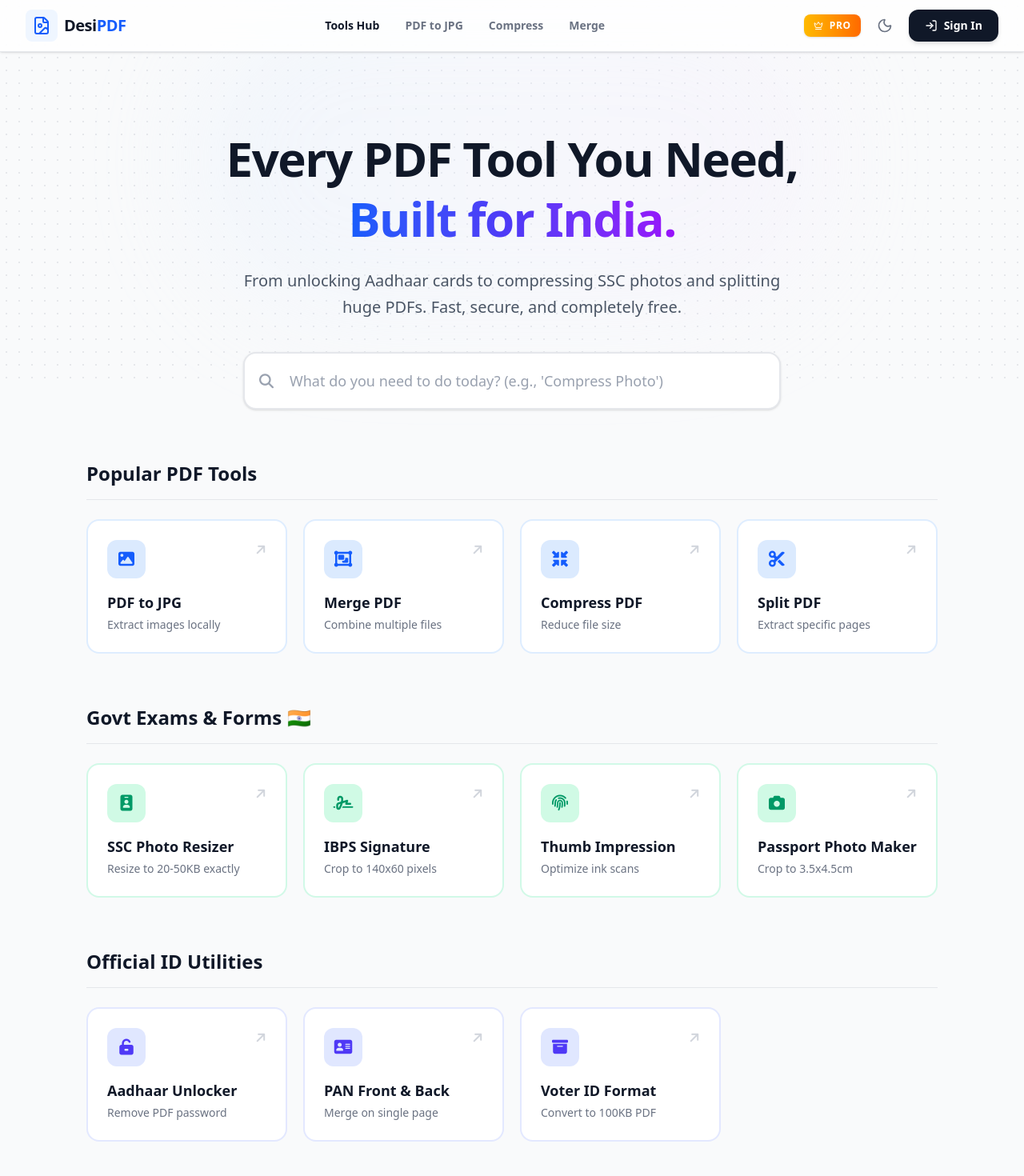
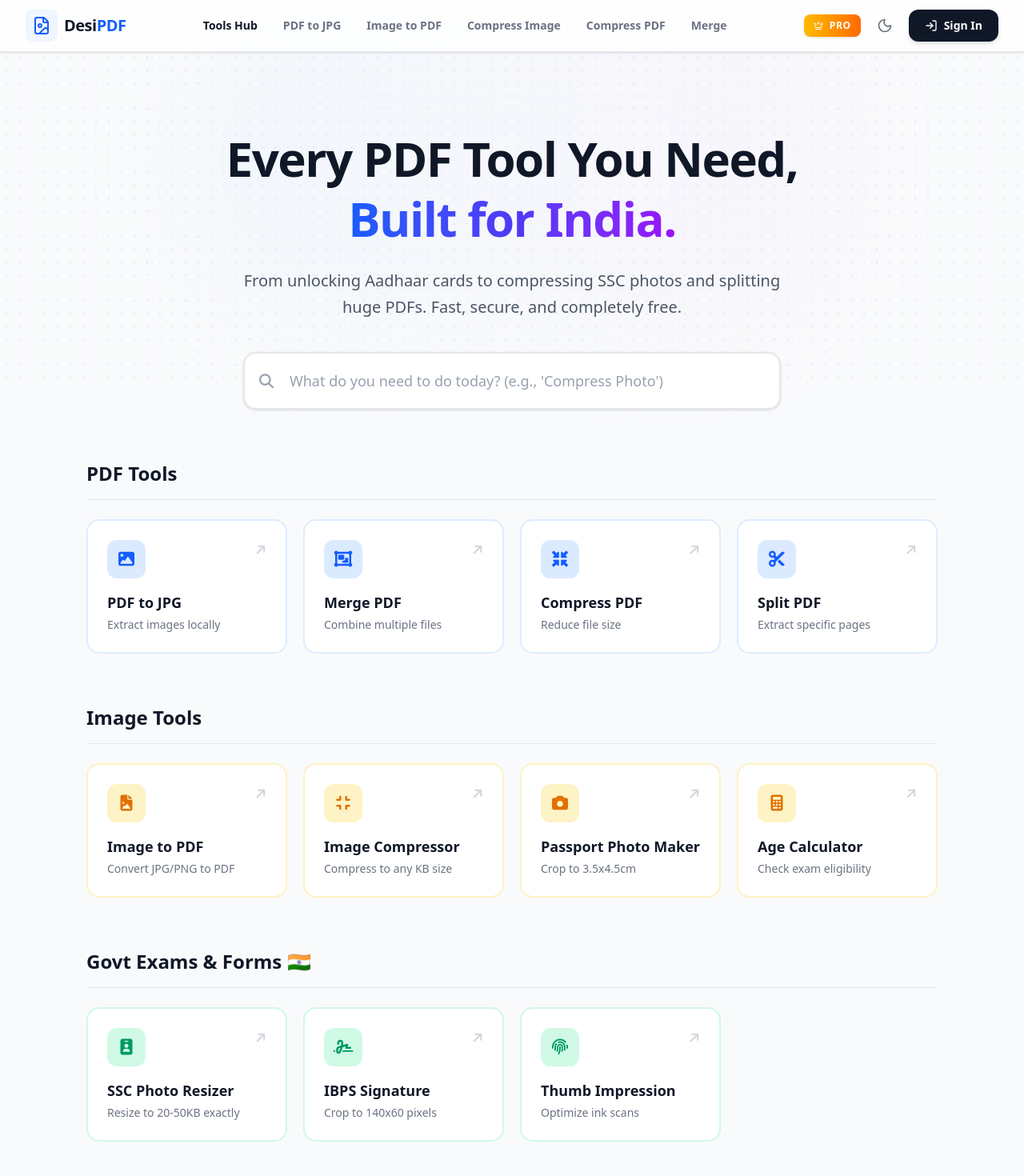
Before and after one commit to thyagarajsalome/Desi-pdf, a Next.js app: page / in a window 1280 px wide. Shown: the top 1470 px of the page at 80% size. Built offline with nearby package versions, Linux system fonts and the light colour scheme; no server answers.

Commit message:
Reorganize Navbar, Homepage, and Footer with 3 new tools neatly arranged

```diff
--- a/src/app/page.js
+++ b/src/app/page.js
@@ -6,7 +6,7 @@ import { motion } from "framer-motion";
 export default function Home() {
   const categories = [
     {
-      title: "Popular PDF Tools",
+      title: "PDF Tools",
       color: "blue",
       tools: [
         { id: "pdf-to-jpg", title: "PDF to JPG", desc: "Extract images locally", icon: "fa-image", route: "/pdf-to-jpg" },
@@ -16,13 +16,22 @@ export default function Home() {
       ]
     },
     {
+      title: "Image Tools",
+      color: "amber",
+      tools: [
+        { id: "image-to-pdf", title: "Image to PDF", desc: "Convert JPG/PNG to PDF", icon: "fa-file-image", route: "/image-to-pdf" },
+        { id: "image-compressor", title: "Image Compressor", desc: "Compress to any KB size", icon: "fa-compress", route: "/image-compressor" },
+        { id: "passport-photo", title: "Passport Photo Maker", desc: "Crop to 3.5x4.5cm", icon: "fa-camera", route: "/passport-maker" },
+        { id: "age-calculator", title: "Age Calculator", desc: "Check exam eligibility", icon: "fa-calculator", route: "/age-calculator" },
+      ]
+    },
+    {
       title: "Govt Exams & Forms 🇮🇳",
       color: "emerald",
       tools: [
         { id: "ssc-photo", title: "SSC Photo Resizer", desc: "Resize to 20-50KB exactly", icon: "fa-id-badge", route: "/ssc-photo-compressor" },
         { id: "ibps-sign", title: "IBPS Signature", desc: "Crop to 140x60 pixels", icon: "fa-signature", route: "/ssc-photo-compressor" },
         { id: "thumb-impression", title: "Thumb Impression", desc: "Optimize ink scans", icon: "fa-fingerprint", route: "/thumb-impression" },
-        { id: "passport-photo", title: "Passport Photo Maker", desc: "Crop to 3.5x4.5cm", icon: "fa-camera", route: "/passport-maker" },
       ]
     },
     {
@@ -39,6 +48,7 @@ export default function Home() {
   const getColorClasses = (color) => {
     const maps = {
       blue: "from-blue-50/50 to-blue-100/50 dark:from-blue-900/20 dark:to-blue-800/20 text-blue-600 dark:text-blue-400 border-blue-200/50 dark:border-blue-800/50 hover:border-blue-400 dark:hover:border-blue-500 hover:shadow-[0_8px_20px_rgba(37,99,235,0.15)] dark:hover:shadow-[0_8px_20px_rgba(37,99,235,0.05)]",
+      amber: "from-amber-50/50 to-amber-100/50 dark:from-amber-900/20 dark:to-amber-800/20 text-amber-600 dark:text-amber-400 border-amber-200/50 dark:border-amber-800/50 hover:border-amber-400 dark:hover:border-amber-500 hover:shadow-[0_8px_20px_rgba(245,158,11,0.15)] dark:hover:shadow-[0_8px_20px_rgba(245,158,11,0.05)]",
       emerald: "from-emerald-50/50 to-emerald-100/50 dark:from-emerald-900/20 dark:to-emerald-800/20 text-emerald-600 dark:text-emerald-400 border-emerald-200/50 dark:border-emerald-800/50 hover:border-emerald-400 dark:hover:border-emerald-500 hover:shadow-[0_8px_20px_rgba(16,185,129,0.15)] dark:hover:shadow-[0_8px_20px_rgba(16,185,129,0.05)]",
       indigo: "from-indigo-50/50 to-indigo-100/50 dark:from-indigo-900/20 dark:to-indigo-800/20 text-indigo-600 dark:text-indigo-400 border-indigo-200/50 dark:border-indigo-800/50 hover:border-indigo-400 dark:hover:border-indigo-500 hover:shadow-[0_8px_20px_rgba(79,70,229,0.15)] dark:hover:shadow-[0_8px_20px_rgba(79,70,229,0.05)]",
     };
@@ -48,6 +58,7 @@ export default function Home() {
   const getIconBg = (color) => {
     const maps = {
       blue: "bg-blue-100 dark:bg-blue-900/50 text-blue-600 dark:text-blue-400",
+      amber: "bg-amber-100 dark:bg-amber-900/50 text-amber-600 dark:text-amber-400",
       emerald: "bg-emerald-100 dark:bg-emerald-900/50 text-emerald-600 dark:text-emerald-400",
       indigo: "bg-indigo-100 dark:bg-indigo-900/50 text-indigo-600 dark:text-indigo-400",
     };
--- a/src/components/Footer.js
+++ b/src/components/Footer.js
@@ -4,7 +4,7 @@ export default function Footer() {
   return (
     <footer className="bg-white dark:bg-[#09090b] border-t border-gray-200 dark:border-gray-800 pt-16 pb-8 mt-auto">
       <div className="max-w-7xl mx-auto px-4 sm:px-6 lg:px-8">
-        <div className="grid grid-cols-1 md:grid-cols-4 gap-12 mb-12">
+        <div className="grid grid-cols-2 md:grid-cols-5 gap-8 md:gap-12 mb-12">
 
           <div className="col-span-1 md:col-span-1">
             <Link href="/" className="flex items-center gap-2 mb-4">
@@ -29,12 +29,23 @@ export default function Footer() {
           </div>
 
           <div>
+            <h4 className="font-bold text-gray-900 dark:text-white mb-4 uppercase tracking-wider text-sm">Image & Utility</h4>
+            <ul className="space-y-3 text-sm text-gray-500 dark:text-gray-400">
+              <li><Link href="/image-to-pdf" className="hover:text-amber-600 transition">Image to PDF</Link></li>
+              <li><Link href="/image-compressor" className="hover:text-amber-600 transition">Image Compressor</Link></li>
+              <li><Link href="/passport-maker" className="hover:text-amber-600 transition">Passport Photo Maker</Link></li>
+              <li><Link href="/age-calculator" className="hover:text-amber-600 transition">Age Calculator</Link></li>
+            </ul>
+          </div>
+
+          <div>
             <h4 className="font-bold text-gray-900 dark:text-white mb-4 uppercase tracking-wider text-sm">Govt & ID Tools</h4>
             <ul className="space-y-3 text-sm text-gray-500 dark:text-gray-400">
               <li><Link href="/aadhaar-unlock" className="hover:text-indigo-600 transition">Aadhaar Unlocker</Link></li>
               <li><Link href="/ssc-photo-compressor" className="hover:text-emerald-600 transition">SSC & IBPS Photo Resizer</Link></li>
               <li><Link href="/pan-merge" className="hover:text-indigo-600 transition">PAN Card Merger</Link></li>
               <li><Link href="/thumb-impression" className="hover:text-emerald-600 transition">Thumb Impression Optimizer</Link></li>
+              <li><Link href="/voter-id-pdf" className="hover:text-indigo-600 transition">Voter ID to PDF</Link></li>
             </ul>
           </div>
 
--- a/src/components/Navbar.js
+++ b/src/components/Navbar.js
@@ -56,7 +56,9 @@ export default function Navbar() {
           <nav className="hidden md:flex space-x-8">
             <Link href="/" className="text-sm font-semibold text-gray-900 dark:text-gray-100 hover:text-blue-600 dark:hover:text-blue-400 transition">Tools Hub</Link>
             <Link href="/pdf-to-jpg" className="text-sm font-semibold text-gray-500 dark:text-gray-400 hover:text-gray-900 dark:hover:text-gray-100 transition">PDF to JPG</Link>
-            <Link href="/compress" className="text-sm font-semibold text-gray-500 dark:text-gray-400 hover:text-gray-900 dark:hover:text-gray-100 transition">Compress</Link>
+            <Link href="/image-to-pdf" className="text-sm font-semibold text-gray-500 dark:text-gray-400 hover:text-gray-900 dark:hover:text-gray-100 transition">Image to PDF</Link>
+            <Link href="/image-compressor" className="text-sm font-semibold text-gray-500 dark:text-gray-400 hover:text-gray-900 dark:hover:text-gray-100 transition">Compress Image</Link>
+            <Link href="/compress" className="text-sm font-semibold text-gray-500 dark:text-gray-400 hover:text-gray-900 dark:hover:text-gray-100 transition">Compress PDF</Link>
             <Link href="/merge" className="text-sm font-semibold text-gray-500 dark:text-gray-400 hover:text-gray-900 dark:hover:text-gray-100 transition">Merge</Link>
           </nav>
 
@@ -129,8 +131,11 @@ export default function Navbar() {
         <div className="md:hidden border-t border-gray-200 dark:border-gray-800 bg-white dark:bg-[#09090b] px-4 py-6 space-y-4 shadow-lg absolute w-full left-0">
           <Link onClick={() => setMobileMenuOpen(false)} href="/" className="block text-base font-semibold text-gray-900 dark:text-gray-100">Tools Hub</Link>
           <Link onClick={() => setMobileMenuOpen(false)} href="/pdf-to-jpg" className="block text-base font-semibold text-gray-600 dark:text-gray-400">PDF to JPG</Link>
+          <Link onClick={() => setMobileMenuOpen(false)} href="/image-to-pdf" className="block text-base font-semibold text-gray-600 dark:text-gray-400">Image to PDF</Link>
+          <Link onClick={() => setMobileMenuOpen(false)} href="/image-compressor" className="block text-base font-semibold text-gray-600 dark:text-gray-400">Compress Image</Link>
           <Link onClick={() => setMobileMenuOpen(false)} href="/compress" className="block text-base font-semibold text-gray-600 dark:text-gray-400">Compress PDF</Link>
           <Link onClick={() => setMobileMenuOpen(false)} href="/merge" className="block text-base font-semibold text-gray-600 dark:text-gray-400">Merge PDF</Link>
+          <Link onClick={() => setMobileMenuOpen(false)} href="/age-calculator" className="block text-base font-semibold text-gray-600 dark:text-gray-400">Age Calculator</Link>
 
           <div className="pt-4 border-t border-gray-100 dark:border-gray-800 flex flex-col gap-4">
             <Link onClick={() => setMobileMenuOpen(false)} href="/pricing" className="flex justify-center items-center gap-2 px-4 py-3 rounded-xl bg-gradient-to-r from-amber-400 to-orange-500 text-white text-sm font-bold uppercase tracking-wider">
```
